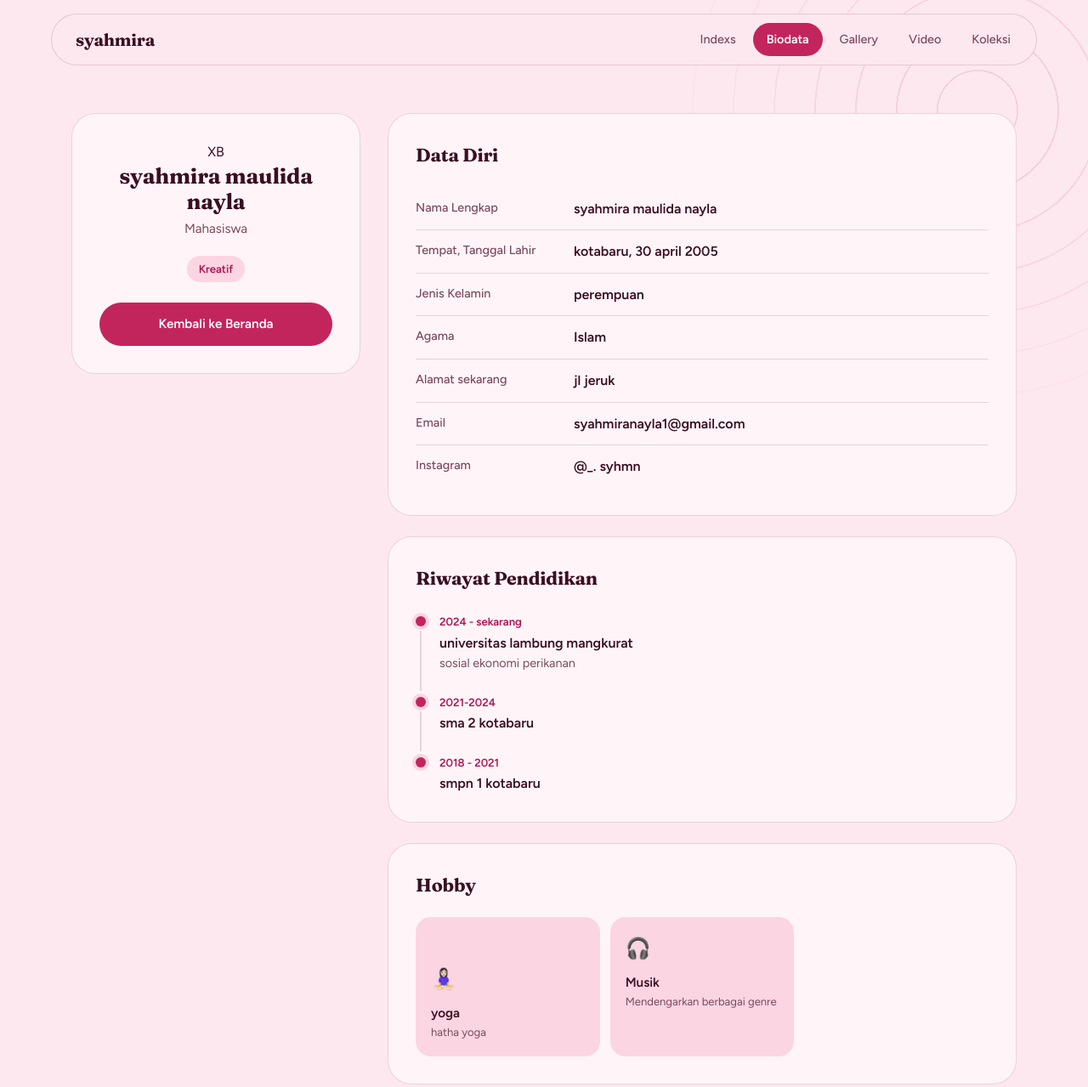
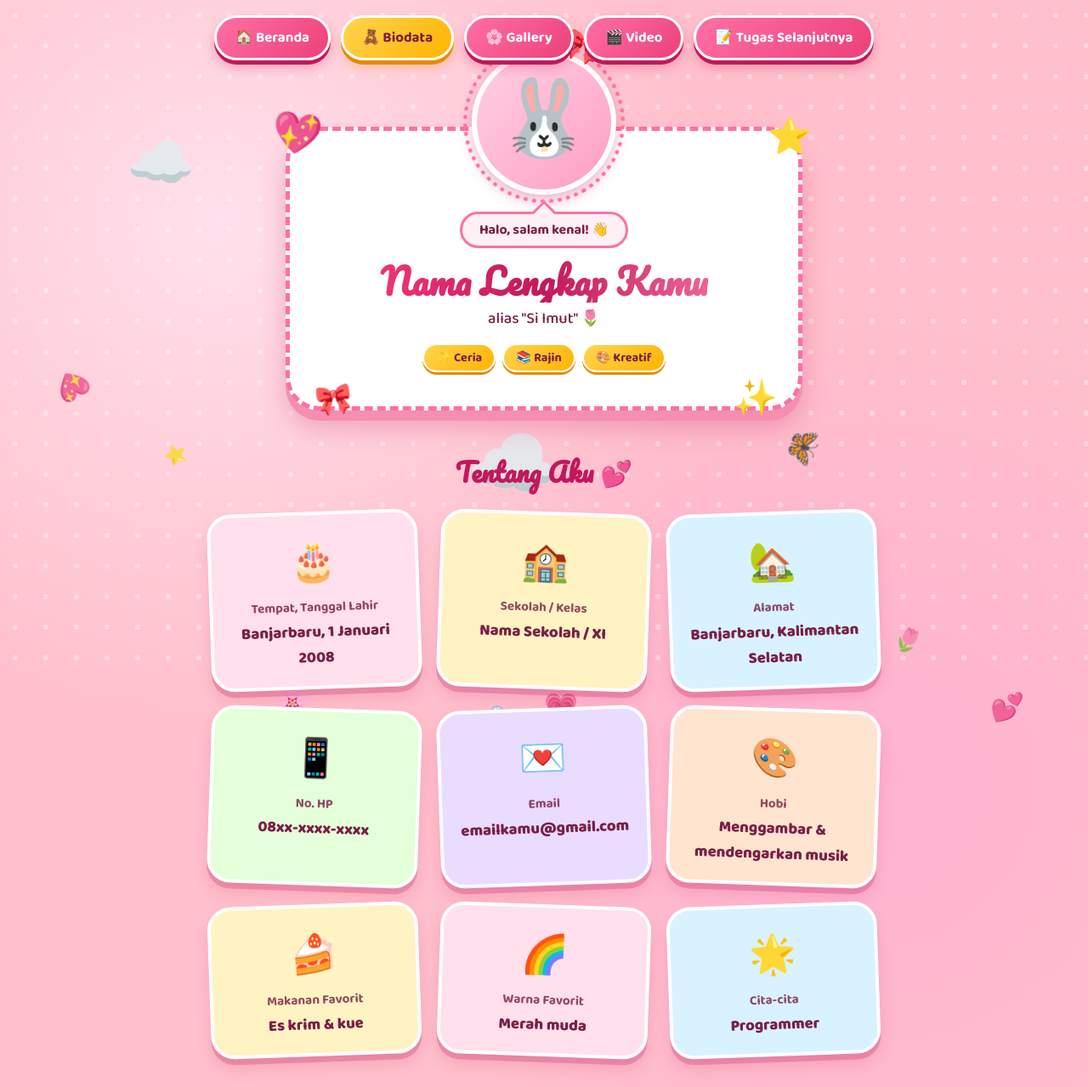
Before and after one commit to syahmiranayla1/syamiranayla, a plain HTML site: page biodata.html in a window 1280 px wide. Shown: the whole page at 85% size. Drawn offline with Linux system fonts and the light colour scheme.

Commit message:
Update biodata.html

```diff
--- a/biodata.html
+++ b/biodata.html
@@ -3,413 +3,475 @@
 <head>
   <meta charset="UTF-8">
   <meta name="viewport" content="width=device-width, initial-scale=1.0">
-<title>Biodata | syahmirayogis</title>
-
-<link rel="preconnect" href="https://fonts.googleapis.com">
-<link rel="preconnect" href="https://fonts.gstatic.com" crossorigin>
-<link href="https://fonts.googleapis.com/css2?family=Fraunces:opsz,wght@9..144,500;9..144,700&family=Figtree:wght@400;500;600&display=swap" rel="stylesheet">
-
+  <title>Biodata</title>
+  <link href="https://fonts.googleapis.com/css2?family=Baloo+2:wght@500;700;800&family=Pacifico&display=swap" rel="stylesheet">
   <style>
-:root {
-    --bg: #fde8ef;
-    --surface: #fff5f8;
-    --surface-2: #fbd5e2;
-    --line: rgba(122, 20, 66, 0.16);
-    --aqua: #b0114f;
-    --sun: #c2255c;
-    --sun-hover: #a81c4c;
-    --text: #3a0f22;
-    --muted: #7a4a5e;
-    --radius-lg: 28px;
-    --radius-md: 18px;
-    --radius-sm: 12px;
+    * {
+      margin: 0;
+      padding: 0;
+      box-sizing: border-box;
     }
 
-* { margin: 0; padding: 0; box-sizing: border-box; }
-
-html { scroll-behavior: smooth; }
-
     body {
-    font-family: 'Figtree', system-ui, sans-serif;
-    background: var(--bg);
-    color: var(--text);
+      font-family: 'Baloo 2', Arial, sans-serif;
       min-height: 100vh;
-    line-height: 1.6;
       overflow-x: hidden;
+      position: relative;
+      color: #7a1f47;
+      background:
+        radial-gradient(circle at 20% 20%, #ffe0ec 0, transparent 40%),
+        radial-gradient(circle at 80% 70%, #ffb3d1 0, transparent 45%),
+        #ffc0cb;
     }
 
+    /* polkadot lembut */
     body::before {
       content: "";
       position: fixed;
-    top: -260px;
-    right: -260px;
-    width: 780px;
-    height: 780px;
-    border-radius: 50%;
-    background: repeating-radial-gradient(circle at center,
-        transparent 0 46px,
-        rgba(194, 37, 92, 0.12) 46px 48px);
-    -webkit-mask-image: radial-gradient(circle, #000 20%, transparent 70%);
-            mask-image: radial-gradient(circle, #000 20%, transparent 70%);
+      inset: 0;
+      background-image: radial-gradient(#ffffff55 3px, transparent 3px);
+      background-size: 36px 36px;
       pointer-events: none;
       z-index: 0;
     }
 
-:focus-visible {
-    outline: 3px solid var(--sun);
-    outline-offset: 3px;
-    border-radius: 8px;
+    /* ====== MENU ====== */
+    nav {
+      position: relative;
+      z-index: 5;
+      padding: 18px 12px;
     }
 
-/* ---------- Navbar ---------- */
-nav {
-    position: sticky;
-    top: 16px;
-    z-index: 100;
+    nav ul {
+      list-style: none;
       display: flex;
-    justify-content: space-between;
-    align-items: center;
-    gap: 24px;
-    max-width: 1160px;
-    margin: 16px auto 0;
-    padding: 10px 14px 10px 28px;
-    background: rgba(253, 232, 239, 0.85);
-    backdrop-filter: blur(10px);
-    -webkit-backdrop-filter: blur(10px);
-    border: 1px solid var(--line);
-    border-radius: 999px;
+      justify-content: center;
+      flex-wrap: wrap;
+      gap: 12px;
     }
-
-nav h1 {
-    font-family: 'Fraunces', serif;
-    font-size: 1.25rem;
-    font-weight: 700;
-    letter-spacing: -0.01em;
-}
-
-nav ul { display: flex; list-style: none; gap: 4px; }
 
     nav a {
       display: block;
-    padding: 8px 16px;
-    border-radius: 999px;
-    color: var(--muted);
       text-decoration: none;
-    font-size: 0.9rem;
-    font-weight: 500;
-    transition: background 0.2s, color 0.2s;
+      color: #fff;
+      background: linear-gradient(135deg, #ff6fa5, #ec407a);
+      padding: 10px 22px;
+      border-radius: 30px;
+      font-weight: 700;
+      font-size: 1.05rem;
+      border: 3px solid #fff;
+      box-shadow: 0 5px 0 #c2185b, 0 8px 14px rgba(194, 24, 91, 0.3);
+      transition: transform 0.2s, box-shadow 0.2s;
     }
 
-nav a:hover { color: var(--text); background: rgba(194, 37, 92, 0.09); }
-
-nav a[aria-current="page"] {
-    background: var(--sun);
-    color: #ffffff;
-    font-weight: 600;
+    nav a:hover {
+      transform: translateY(-4px) rotate(-3deg) scale(1.05);
+      box-shadow: 0 9px 0 #c2185b, 0 14px 18px rgba(194, 24, 91, 0.3);
     }
 
-/* ---------- Layout biodata ---------- */
-.page {
-    position: relative;
-    z-index: 1;
-    display: grid;
-    grid-template-columns: 340px 1fr;
-    gap: 32px;
-    max-width: 1160px;
-    margin: 0 auto;
-    padding: 56px 24px 96px;
-    align-items: start;
+    nav a:active {
+      transform: translateY(3px);
+      box-shadow: 0 2px 0 #c2185b;
     }
 
-.card {
-    background: var(--surface);
-    border: 1px solid var(--line);
-    border-radius: var(--radius-lg);
-    padding: 32px;
-    animation: rise 0.8s cubic-bezier(0.2, 0.7, 0.2, 1) both;
+    nav a.aktif {
+      background: linear-gradient(135deg, #ffd54f, #ffb300);
+      color: #7a1f47;
+      box-shadow: 0 5px 0 #e68a00, 0 8px 14px rgba(230, 138, 0, 0.3);
     }
 
-/* ---------- Kartu profil (kiri) ---------- */
-.profile {
-    position: sticky;
-    top: 104px;
-    text-align: center;
+    /* ====== KARTU PROFIL ====== */
+    .profil {
+      position: relative;
+      z-index: 2;
+      max-width: 640px;
+      margin: 60px auto 30px;
+      padding: 0 16px;
     }
 
-.avatar {
-    width: 148px;
-    height: 148px;
-    margin: 0 auto 20px;
+    .kartu {
+      position: relative;
+      background: #fff;
+      border: 5px dashed #ff6fa5;
+      border-radius: 40px;
+      padding: 0 30px 40px;
+      text-align: center;
+      box-shadow: 0 12px 0 #f48fb1, 0 20px 30px rgba(194, 24, 91, 0.25);
+      animation: goyang 4s ease-in-out infinite;
+    }
+
+    .hiasan {
+      position: absolute;
+      font-size: 2.2rem;
+      animation: kedip 2s ease-in-out infinite;
+    }
+    .h1 { top: -22px; left: -14px; }
+    .h2 { top: -20px; right: -12px; animation-delay: 0.5s; }
+    .h3 { bottom: -22px; left: 30px; animation-delay: 1s; }
+    .h4 { bottom: -20px; right: 28px; animation-delay: 1.5s; }
+
+    /* foto bulat dengan cincin berputar */
+    .foto-wrap {
+      position: relative;
+      width: 170px;
+      height: 170px;
+      margin: -85px auto 10px;
+      animation: loncat 2s ease-in-out infinite;
+    }
+
+    .cincin {
+      position: absolute;
+      inset: -10px;
       border-radius: 50%;
-    display: grid;
-    place-items: center;
-    background: var(--sun);
-    color: #ffffff;
-    font-family: 'Fraunces', serif;
-    font-size: 3.2rem;
-    font-weight: 700;
-    border: 6px solid var(--surface-2);
+      border: 5px dotted #ff6fa5;
+      animation: putar 12s linear infinite;
+    }
+
+    .foto {
+      width: 100%;
+      height: 100%;
+      border-radius: 50%;
+      border: 6px solid #fff;
+      background: linear-gradient(135deg, #ffd1e3, #ff9ec4);
+      box-shadow: 0 8px 16px rgba(194, 24, 91, 0.3);
+      display: flex;
+      justify-content: center;
+      align-items: center;
+      font-size: 5.5rem;
       overflow: hidden;
     }
 
-/* Jika memakai foto: <img class="avatar-img" src="foto.jpg" alt="Foto profil"> */
-.avatar-img {
-    width: 148px;
-    height: 148px;
-    margin: 0 auto 20px;
-    display: block;
-    border-radius: 50%;
+    .foto img {
+      width: 100%;
+      height: 100%;
       object-fit: cover;
-    border: 6px solid var(--surface-2);
     }
 
-.profile h2 {
-    font-family: 'Fraunces', serif;
-    font-size: 1.6rem;
-    line-height: 1.2;
-    letter-spacing: -0.01em;
-    margin-bottom: 4px;
+    .telinga {
+      position: absolute;
+      top: -30px;
+      font-size: 2.2rem;
+    }
+    .telinga.kiri  { left: 18px;  transform: rotate(-20deg); }
+    .telinga.kanan { right: 18px; transform: rotate(20deg); }
+
+    /* balon ucapan */
+    .balon {
+      display: inline-block;
+      position: relative;
+      background: #fff0f5;
+      border: 3px solid #ff6fa5;
+      border-radius: 25px;
+      padding: 6px 20px;
+      font-weight: 700;
+      margin-bottom: 14px;
+    }
+    .balon::after {
+      content: "";
+      position: absolute;
+      top: -12px;
+      left: 50%;
+      transform: translateX(-50%) rotate(45deg);
+      width: 18px;
+      height: 18px;
+      background: #fff0f5;
+      border-left: 3px solid #ff6fa5;
+      border-top: 3px solid #ff6fa5;
     }
 
-.profile .role { color: var(--muted); font-size: 0.95rem; margin-bottom: 20px; }
-
-.chips {
-    display: flex;
-    flex-wrap: wrap;
-    justify-content: center;
-    gap: 8px;
-    margin-bottom: 24px;
+    .nama {
+      font-family: 'Pacifico', cursive;
+      font-size: 2.6rem;
+      line-height: 1.2;
+      background: linear-gradient(90deg, #ff4081, #c2185b, #ff80ab);
+      -webkit-background-clip: text;
+      background-clip: text;
+      color: transparent;
     }
 
-.chip {
-    padding: 5px 14px;
-    background: var(--surface-2);
-    color: var(--aqua);
-    border-radius: 999px;
-    font-size: 0.82rem;
-    font-weight: 600;
+    .julukan {
+      font-size: 1.15rem;
+      margin: 4px 0 14px;
     }
 
-.btn {
-    display: inline-flex;
-    align-items: center;
+    .lencana {
+      display: flex;
       justify-content: center;
-    width: 100%;
-    padding: 13px 24px;
-    border-radius: 999px;
-    background: var(--sun);
-    color: #ffffff;
-    font-size: 0.95rem;
-    font-weight: 600;
-    text-decoration: none;
-    transition: background 0.2s, transform 0.2s;
-}
-.btn:hover { background: var(--sun-hover); }
-.btn:active { transform: scale(0.97); }
-
-/* ---------- Konten (kanan) ---------- */
-.content { display: grid; gap: 24px; }
-
-.card h3 {
-    font-family: 'Fraunces', serif;
-    font-size: 1.35rem;
-    letter-spacing: -0.01em;
-    margin-bottom: 20px;
+      flex-wrap: wrap;
+      gap: 8px;
     }
 
-.card:nth-child(2) { animation-delay: 0.08s; }
-.card:nth-child(3) { animation-delay: 0.16s; }
-.card:nth-child(4) { animation-delay: 0.24s; }
-
-/* Daftar data diri */
-.data-list { display: grid; }
-
-.data-row {
-    display: grid;
-    grid-template-columns: 170px 1fr;
-    gap: 16px;
-    padding: 12px 0;
-    border-bottom: 1px solid var(--line);
-}
-.data-row:last-child { border-bottom: none; }
-
-.data-row dt { color: var(--muted); font-size: 0.9rem; font-weight: 500; }
-.data-row dd { font-weight: 600; }
-
-/* Riwayat pendidikan */
-.timeline { list-style: none; display: grid; gap: 20px; }
-
-.timeline li {
-    position: relative;
-    padding-left: 28px;
+    .lencana span {
+      background: linear-gradient(135deg, #ffd54f, #ffb300);
+      color: #7a1f47;
+      font-weight: 700;
+      font-size: 0.9rem;
+      padding: 3px 14px;
+      border-radius: 20px;
+      border: 2px solid #fff;
+      box-shadow: 0 3px 0 #e68a00;
     }
 
-.timeline li::before {
-    content: "";
-    position: absolute;
-    left: 0;
-    top: 7px;
-    width: 12px;
-    height: 12px;
-    border-radius: 50%;
-    background: var(--sun);
-    box-shadow: 0 0 0 4px var(--surface-2);
+    /* ====== KARTU STIKER DATA ====== */
+    .judul-bagian {
+      text-align: center;
+      font-family: 'Pacifico', cursive;
+      font-size: 1.9rem;
+      color: #c2185b;
+      margin: 45px 0 20px;
+      position: relative;
+      z-index: 2;
     }
 
-.timeline li::after {
-    content: "";
-    position: absolute;
-    left: 5px;
-    top: 24px;
-    bottom: -20px;
-    width: 2px;
-    background: var(--line);
-}
-.timeline li:last-child::after { display: none; }
-
-.timeline .year { font-size: 0.82rem; color: var(--aqua); font-weight: 600; }
-.timeline h4 { font-size: 1rem; font-weight: 600; }
-.timeline p { font-size: 0.9rem; color: var(--muted); }
-
-/* Hobi */
-.hobby-grid {
+    .grid {
+      position: relative;
+      z-index: 2;
+      max-width: 820px;
+      margin: 0 auto 70px;
+      padding: 0 16px;
       display: grid;
-    grid-template-columns: repeat(3, 1fr);
-    gap: 12px;
+      grid-template-columns: repeat(auto-fit, minmax(230px, 1fr));
+      gap: 22px;
     }
 
-.hobby {
-    padding: 18px;
-    background: var(--surface-2);
-    border-radius: var(--radius-md);
-    transition: transform 0.2s, background 0.2s;
-}
-.hobby:hover { transform: translateY(-2px); background: #f8c2d5; }
-.hobby .icon { font-size: 1.5rem; display: block; margin-bottom: 8px; }
-.hobby h4 { font-size: 0.95rem; font-weight: 600; }
-.hobby p { font-size: 0.82rem; color: var(--muted); }
-
-@keyframes rise {
-    from { opacity: 0; transform: translateY(18px); }
-    to   { opacity: 1; transform: translateY(0); }
+    .stiker {
+      border-radius: 28px;
+      padding: 22px 20px 18px;
+      text-align: center;
+      border: 4px solid #fff;
+      box-shadow: 0 7px 0 rgba(194, 24, 91, 0.25), 0 12px 18px rgba(194, 24, 91, 0.15);
+      transition: transform 0.25s;
+      cursor: default;
     }
 
-/* ---------- Responsif ---------- */
-@media (max-width: 960px) {
-    .page { grid-template-columns: 1fr; padding-top: 40px; }
-    .profile { position: static; }
-    nav { margin-left: 12px; margin-right: 12px; }
+    .stiker:nth-child(odd)  { transform: rotate(-2deg); }
+    .stiker:nth-child(even) { transform: rotate(2deg); }
+
+    .stiker:hover {
+      transform: rotate(0deg) scale(1.08) translateY(-6px);
     }
 
-@media (max-width: 640px) {
-    nav {
-        flex-direction: column;
-        gap: 8px;
-        padding: 14px 12px;
-        border-radius: 28px;
-    }
-    nav ul { flex-wrap: wrap; justify-content: center; }
-    nav a { padding: 7px 13px; font-size: 0.85rem; }
-    .page { padding: 28px 16px 64px; }
-    .card { padding: 24px 18px; }
-    .data-row { grid-template-columns: 1fr; gap: 2px; }
-    .hobby-grid { grid-template-columns: 1fr; }
+    .stiker .ikon {
+      display: block;
+      font-size: 2.8rem;
+      margin-bottom: 4px;
+      transition: transform 0.3s;
     }
 
-@media (prefers-reduced-motion: reduce) {
-    *, *::before, *::after { animation: none !important; transition: none !important; }
-    html { scroll-behavior: auto; }
+    .stiker:hover .ikon {
+      animation: bergoyang 0.5s ease-in-out;
+    }
+
+    .stiker .label {
+      display: block;
+      font-weight: 700;
+      font-size: 0.95rem;
+      opacity: 0.8;
+    }
+
+    .stiker .isi {
+      display: block;
+      font-weight: 800;
+      font-size: 1.15rem;
+      margin-top: 2px;
+      word-break: break-word;
+    }
+
+    .c1 { background: #ffe0ec; }
+    .c2 { background: #fff3c4; }
+    .c3 { background: #d9f2ff; }
+    .c4 { background: #e4ffd9; }
+    .c5 { background: #eadcff; }
+    .c6 { background: #ffe4cf; }
+
+    /* ====== ELEMEN MELAYANG ====== */
+    .melayang {
+      position: fixed;
+      bottom: -60px;
+      z-index: 1;
+      pointer-events: none;
+      animation: naik linear infinite;
+      opacity: 0.85;
+    }
+
+    .melayang:nth-of-type(1)  { left: 5%;  font-size: 2rem;   animation-duration: 12s; animation-delay: 0s; }
+    .melayang:nth-of-type(2)  { left: 15%; font-size: 1.4rem; animation-duration: 9s;  animation-delay: 2s; }
+    .melayang:nth-of-type(3)  { left: 25%; font-size: 2.4rem; animation-duration: 14s; animation-delay: 5s; }
+    .melayang:nth-of-type(4)  { left: 38%; font-size: 1.6rem; animation-duration: 10s; animation-delay: 1s; }
+    .melayang:nth-of-type(5)  { left: 50%; font-size: 2rem;   animation-duration: 13s; animation-delay: 6s; }
+    .melayang:nth-of-type(6)  { left: 62%; font-size: 1.5rem; animation-duration: 9s;  animation-delay: 3s; }
+    .melayang:nth-of-type(7)  { left: 72%; font-size: 2.3rem; animation-duration: 15s; animation-delay: 0s; }
+    .melayang:nth-of-type(8)  { left: 82%; font-size: 1.7rem; animation-duration: 11s; animation-delay: 4s; }
+    .melayang:nth-of-type(9)  { left: 91%; font-size: 2rem;   animation-duration: 12s; animation-delay: 7s; }
+    .melayang:nth-of-type(10) { left: 45%; font-size: 1.3rem; animation-duration: 8s;  animation-delay: 8s; }
+
+    /* ====== AWAN ====== */
+    .awan {
+      position: fixed;
+      z-index: 1;
+      font-size: 4rem;
+      opacity: 0.9;
+      pointer-events: none;
+      animation: geser 30s linear infinite;
+    }
+    .awan.a1 { top: 18%; left: -10%; }
+    .awan.a2 { top: 60%; left: -15%; font-size: 5.5rem; animation-duration: 45s; animation-delay: -15s; }
+
+    /* ====== ANIMASI ====== */
+    @keyframes naik {
+      0%   { transform: translateY(0) rotate(0deg); }
+      100% { transform: translateY(-115vh) rotate(360deg); }
+    }
+    @keyframes geser {
+      from { transform: translateX(0); }
+      to   { transform: translateX(130vw); }
+    }
+    @keyframes goyang {
+      0%, 100% { transform: rotate(-1deg); }
+      50%      { transform: rotate(1deg); }
+    }
+    @keyframes loncat {
+      0%, 100% { transform: translateY(0); }
+      50%      { transform: translateY(-10px); }
+    }
+    @keyframes kedip {
+      0%, 100% { transform: scale(1) rotate(-8deg); }
+      50%      { transform: scale(1.35) rotate(8deg); }
+    }
+    @keyframes putar {
+      to { transform: rotate(360deg); }
+    }
+    @keyframes bergoyang {
+      0%, 100% { transform: rotate(0deg); }
+      25%      { transform: rotate(-18deg) scale(1.2); }
+      75%      { transform: rotate(18deg) scale(1.2); }
+    }
+
+    /* ====== RESPONSIF ====== */
+    @media (max-width: 600px) {
+      .nama { font-size: 2rem; }
+      .kartu { padding: 0 18px 32px; }
+      nav a { padding: 8px 16px; font-size: 0.9rem; }
+      .stiker:nth-child(odd),
+      .stiker:nth-child(even) { transform: rotate(0deg); }
     }
   </style>
 </head>
-
 <body>
 
+  <!-- elemen melayang -->
+  <span class="melayang">💖</span>
+  <span class="melayang">⭐</span>
+  <span class="melayang">🌸</span>
+  <span class="melayang">🎀</span>
+  <span class="melayang">💗</span>
+  <span class="melayang">✨</span>
+  <span class="melayang">🦋</span>
+  <span class="melayang">🌷</span>
+  <span class="melayang">💕</span>
+  <span class="melayang">🫧</span>
+
+  <!-- awan -->
+  <span class="awan a1">☁️</span>
+  <span class="awan a2">☁️</span>
+
+  <!-- menu -->
   <nav>
-    <h1>syahmira</h1>
-
     <ul>
-        <li><a href="index.html">Indexs</a></li>
-        <li><a href="biodata.html" aria-current="page">Biodata</a></li>
-        <li><a href="gallery.html">Gallery</a></li>
-        <li><a href="video.html">Video</a></li>
-        <li><a href="Lain-lain.html">Koleksi</a></li>
+      <li><a href="index.html">🏠 Beranda</a></li>
+      <li><a href="biodata.html" class="aktif">🧸 Biodata</a></li>
+      <li><a href="gallery.html">🌸 Gallery</a></li>
+      <li><a href="video.html">🎬 Video</a></li>
+      <li><a href="tugas.html">📝 Tugas Selanjutnya</a></li>
     </ul>
   </nav>
 
-<main class="page">
+  <!-- kartu profil -->
+  <div class="profil">
+    <div class="kartu">
+      <span class="hiasan h1">💖</span>
+      <span class="hiasan h2">⭐</span>
+      <span class="hiasan h3">🎀</span>
+      <span class="hiasan h4">✨</span>
 
-    <!-- Kiri: kartu profil -->
-    <aside class="card profile">
-        <div class="contoh foto.jpeg" aria-hidden="true">XB</div>
-        <!-- Ganti div avatar di atas dengan foto Anda:
-             <img class="avatar-img" src="foto.jpg" alt="Foto Xilham"> -->
-
-        <h2>syahmira maulida nayla</h2>
-        <p class="role">Mahasiswa</p>
-
-        <div class="chips">
-            <span class="chip">Kreatif</span>
+      <div class="foto-wrap">
+        <div class="cincin"></div>
+        <span class="telinga kiri">🎀</span>
+        <span class="telinga kanan">🎀</span>
+        <!-- Foto: ganti 🐰 dengan <img src="fotokamu.jpg" alt="Foto"> -->
+        <div class="foto">🐰</div>
       </div>
 
-        <a href="index.html" class="btn">Kembali ke Beranda</a>
-    </aside>
+      <div class="balon">Halo, salam kenal! 👋</div>
+      <h1 class="nama">Nama Lengkap Kamu</h1>
+      <p class="julukan">alias "Si Imut" 🌷</p>
 
-    <!-- Kanan: detail -->
-    <div class="content">
-
-        <section class="card">
-            <h3>Data Diri</h3>
-            <dl class="data-list">
-                <div class="data-row"><dt>Nama Lengkap</dt><dd>syahmira maulida nayla</dd></div>
-                <div class="data-row"><dt>Tempat, Tanggal Lahir</dt><dd>kotabaru, 30 april 2005</dd></div>
-                <div class="data-row"><dt>Jenis Kelamin</dt><dd>perempuan</dd></div>
-                <div class="data-row"><dt>Agama</dt><dd>Islam</dd></div>
-                <div class="data-row"><dt>Alamat sekarang</dt><dd>jl jeruk </dd></div>
-                <div class="data-row"><dt>Email</dt><dd>syahmiranayla1@gmail.com</dd></div>
-                <div class="data-row"><dt>Instagram</dt><dd>@_. syhmn</dd></div>
-            </dl>
-        </section>
-
-        <section class="card">
-            <h3>Riwayat Pendidikan</h3>
-            <ul class="timeline">
-                <li>
-                    <span class="year">2024 - sekarang</span>
-                    <h4>universitas lambung mangkurat</h4>
-                    <p>sosial ekonomi perikanan</p>
-                </li>
-                <li>
-                    <span class="year">2021-2024</span>
-                    <h4>sma 2 kotabaru </h4>
-                </li>
-                <li>
-                    <span class="year">2018 - 2021</span>
-                    <h4>smpn 1 kotabaru</h4>
-                </li>
-            </ul>
-        </section>
-
-        <section class="card">
-            <h3>Hobby </h3>
-            <div class="hobby-grid">
-                <div class="hobby">
-                <div class="hobby">
-               </div>
-                    <span class="icon">🧘🏻‍♀️</span>
-                    <h4>yoga</h4>
-                    <p>hatha yoga</p>
-                </div>
-                <div class="hobby">
-                    <span class="icon">🎧</span>
-                    <h4>Musik</h4>
-                    <p>Mendengarkan berbagai genre</p>
+      <div class="lencana">
+        <span>✨ Ceria</span>
+        <span>📚 Rajin</span>
+        <span>🎨 Kreatif</span>
       </div>
     </div>
-        </section>
+  </div>
 
+  <!-- data diri -->
+  <h2 class="judul-bagian">Tentang Aku 💕</h2>
+
+  <div class="grid">
+    <div class="stiker c1">
+      <span class="ikon">🎂</span>
+      <span class="label">Tempat, Tanggal Lahir</span>
+      <span class="isi">Banjarbaru, 1 Januari 2008</span>
     </div>
-</main>
+
+    <div class="stiker c2">
+      <span class="ikon">🏫</span>
+      <span class="label">Sekolah / Kelas</span>
+      <span class="isi">Nama Sekolah / XI</span>
+    </div>
+
+    <div class="stiker c3">
+      <span class="ikon">🏡</span>
+      <span class="label">Alamat</span>
+      <span class="isi">Banjarbaru, Kalimantan Selatan</span>
+    </div>
+
+    <div class="stiker c4">
+      <span class="ikon">📱</span>
+      <span class="label">No. HP</span>
+      <span class="isi">08xx-xxxx-xxxx</span>
+    </div>
+
+    <div class="stiker c5">
+      <span class="ikon">💌</span>
+      <span class="label">Email</span>
+      <span class="isi">emailkamu@gmail.com</span>
+    </div>
+
+    <div class="stiker c6">
+      <span class="ikon">🎨</span>
+      <span class="label">Hobi</span>
+      <span class="isi">Menggambar &amp; mendengarkan musik</span>
+    </div>
+
+    <div class="stiker c2">
+      <span class="ikon">🍰</span>
+      <span class="label">Makanan Favorit</span>
+      <span class="isi">Es krim &amp; kue</span>
+    </div>
+
+    <div class="stiker c1">
+      <span class="ikon">🌈</span>
+      <span class="label">Warna Favorit</span>
+      <span class="isi">Merah muda</span>
+    </div>
+
+    <div class="stiker c3">
+      <span class="ikon">🌟</span>
+      <span class="label">Cita-cita</span>
+      <span class="isi">Programmer</span>
+    </div>
+  </div>
 
 </body>
 </html>
```
Lines whose indentation alone changed are shown as unchanged.
